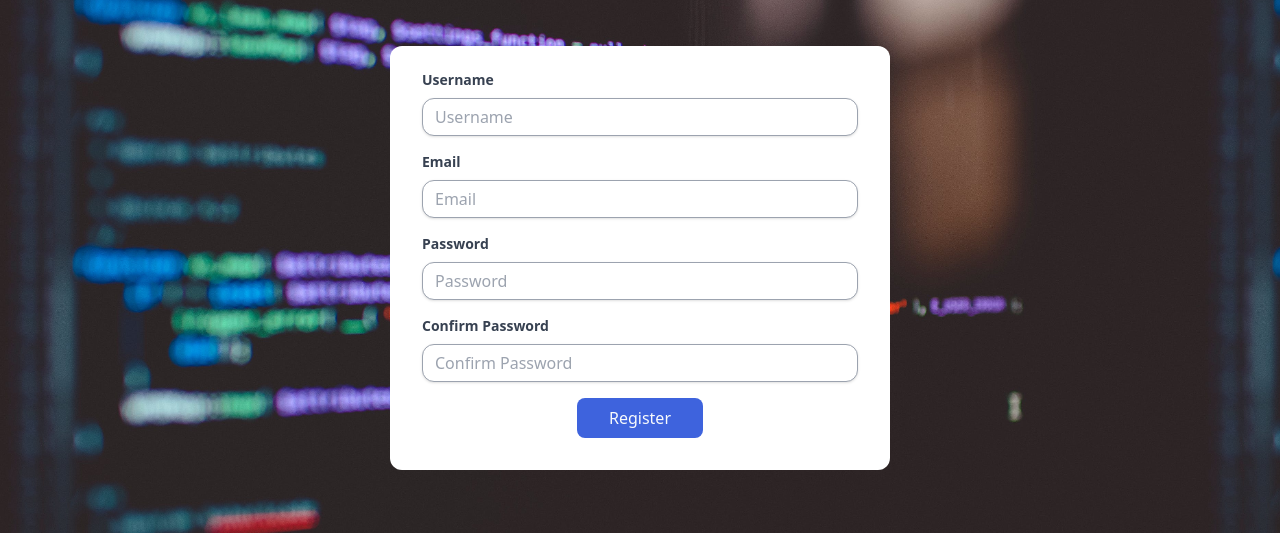
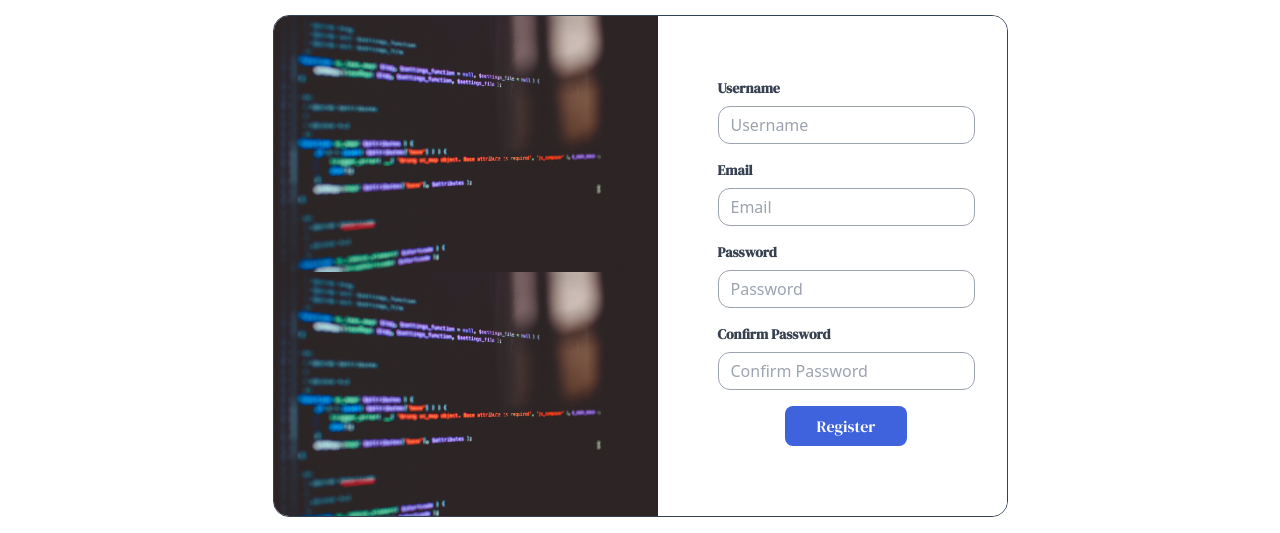
Before and after one commit to mjad218/learn-verse-front-end, a Next.js app: page /auth/register in a window 1280 px wide. Shown: the part 230-763 px from the top of the page. Built offline with nearby package versions, Linux system fonts and the light colour scheme; no server answers.

Commit message:
redesign login and sign up pages

```diff
--- a/src/app/auth/login/page.tsx
+++ b/src/app/auth/login/page.tsx
@@ -1,7 +1,12 @@
 import LoginPage from "@/components/authentication/login";
+import { ImageBox } from "@/components/image-box";
 
 const Login = () => {
-  return <LoginPage />;
+  return (
+    <ImageBox>
+      <LoginPage />
+    </ImageBox>
+  );
 };
 
 export default Login;
--- a/src/app/auth/register/page.tsx
+++ b/src/app/auth/register/page.tsx
@@ -1,7 +1,12 @@
 import SignUp from "@/components/authentication/SignUp";
+import { ImageBox } from "@/components/image-box";
 
 const Register = () => {
-  return <SignUp />;
+  return (
+    <ImageBox>
+      <SignUp />
+    </ImageBox>
+  );
 };
 
 export default Register;
--- a/src/app/auth/styleDefinitions.ts
+++ b/src/app/auth/styleDefinitions.ts
@@ -1,5 +1,5 @@
-export const formInputStyle = `shadow appearance-none border rounded-xl focus:border-blue-500 border-gray-400
-w-full py-2 px-3 text-gray-700 leading-tight focus:outline-none focus:shadow-outline`;
+export const formInputStyle = ` border rounded-xl focus:border-blue-500 border-gray-400
+w-full py-2 px-3 text-gray-700 leading-tight focus:outline-none `;
 
 export const formInputLabel = `mb-2 block text-sm font-bold text-gray-700`;
 export const formInputLabelSettings = `w-28 text-nowrap text-center text-lg self-start`;
--- a/src/app/auth/template.tsx
+++ b/src/app/auth/template.tsx
@@ -9,7 +9,7 @@ export default function Template({ children }: { children: React.ReactNode }) {
   const pathName = usePathname().split("/")[2];
   const value = pathName === "register" ? 200 : -200;
   return (
-    <div className="flex h-screen w-full items-center justify-center bg-[url('/assets/AuthbackgroundTemp.jpg')] bg-contain">
+    <div className="flex h-screen w-full items-center justify-center">
       <motion.div
         initial={{ y: 0, x: value, opacity: 0 }}
         animate={{ y: 0, x: 0, opacity: 1 }}
--- a/src/app/globals.css
+++ b/src/app/globals.css
@@ -10,5 +10,6 @@ h3 {
 }
 
 body {
-    color: #333
+    color: #333;
+    font-size: 100%;
 }
--- a/src/components/authentication/SignUp/index.tsx
+++ b/src/components/authentication/SignUp/index.tsx
@@ -37,13 +37,13 @@ const SignUp = () => {
   return (
     <form
       onSubmit={handleSubmit(submitForm)}
-      className="mb-4 flex w-[500px] flex-col justify-center rounded-xl bg-white px-8 pb-8 pt-6"
+      className="mb-4 flex h-full w-full flex-col justify-center rounded-xl bg-white px-8 pb-8 pt-6"
     >
       {/********************/}
       <div className="mb-4">
         <label
           htmlFor="username"
-          className="mb-2 block text-sm font-bold text-gray-700"
+          className="mb-2 block font-dmSerif text-sm font-bold text-gray-700"
         >
           Username
         </label>
@@ -64,7 +64,7 @@ const SignUp = () => {
       <div className="mb-4">
         <label
           htmlFor="email"
-          className="mb-2 block text-sm font-bold text-gray-700"
+          className="mb-2 block font-dmSerif text-sm font-bold text-gray-700"
         >
           Email
         </label>
@@ -85,7 +85,7 @@ const SignUp = () => {
       <div className="mb-4">
         <label
           htmlFor="password"
-          className="mb-2 block text-sm font-bold text-gray-700"
+          className="mb-2 block font-dmSerif text-sm font-bold text-gray-700"
         >
           Password
         </label>
@@ -106,7 +106,7 @@ const SignUp = () => {
       <div className="mb-4">
         <label
           htmlFor="confirmPassword"
-          className="mb-2 block text-sm font-bold text-gray-700"
+          className="mb-2 block font-dmSerif text-sm font-bold text-gray-700"
         >
           Confirm Password
         </label>
--- a/src/components/authentication/_components/FormButton.tsx
+++ b/src/components/authentication/_components/FormButton.tsx
@@ -9,7 +9,7 @@ const FormButton = ({ text, isLoading }: Props) => {
   return (
     <Button
       type="submit"
-      className="cursor-pointer self-center rounded-lg bg-accent px-8 text-base/3"
+      className="cursor-pointer self-center rounded-lg bg-accent px-8 font-dmSerif text-base/3"
       disabled={isLoading}
     >
       <div className="flex cursor-pointer items-center justify-center gap-1">
--- a/src/components/authentication/login/index.tsx
+++ b/src/components/authentication/login/index.tsx
@@ -48,12 +48,12 @@ const LoginPage = () => {
   return (
     <form
       onSubmit={handleSubmit(submitForm)}
-      className="mb-4 flex w-[500px] flex-col justify-center rounded-xl bg-white px-8 pb-8 pt-6"
+      className="mb-4 flex h-full w-full flex-col justify-center rounded-xl bg-white px-8 pb-8 pt-6"
     >
       <div className="mb-4">
         <label
           htmlFor="email"
-          className="mb-2 block text-sm font-bold text-gray-700"
+          className="mb-2 block font-dmSerif text-sm font-bold text-gray-700"
         >
           Email
         </label>
@@ -73,7 +73,7 @@ const LoginPage = () => {
       <div className="mb-4">
         <label
           htmlFor="password"
-          className="mb-2 block text-sm font-bold text-gray-700"
+          className="mb-2 block font-dmSerif text-sm font-bold text-gray-700"
         >
           Password
         </label>
--- /dev/null
+++ b/src/components/image-box/index.tsx
@@ -0,0 +1,12 @@
+import { ReactNode } from "react";
+type IProps = {
+  children?: ReactNode;
+};
+export const ImageBox = (props: IProps) => {
+  return (
+    <div className="mx-auto flex min-h-[500px] max-w-[800px] flex-col gap-7 overflow-hidden rounded-2xl border border-solid border-slate-700 lg:flex-row">
+      <div className="h-full min-h-96 min-w-96 basis-1/2 bg-[url('/assets/AuthbackgroundTemp.jpg')] bg-contain lg:min-h-[500px]"></div>
+      <div className="grow-0 basis-1/2">{props.children}</div>
+    </div>
+  );
+};
```
